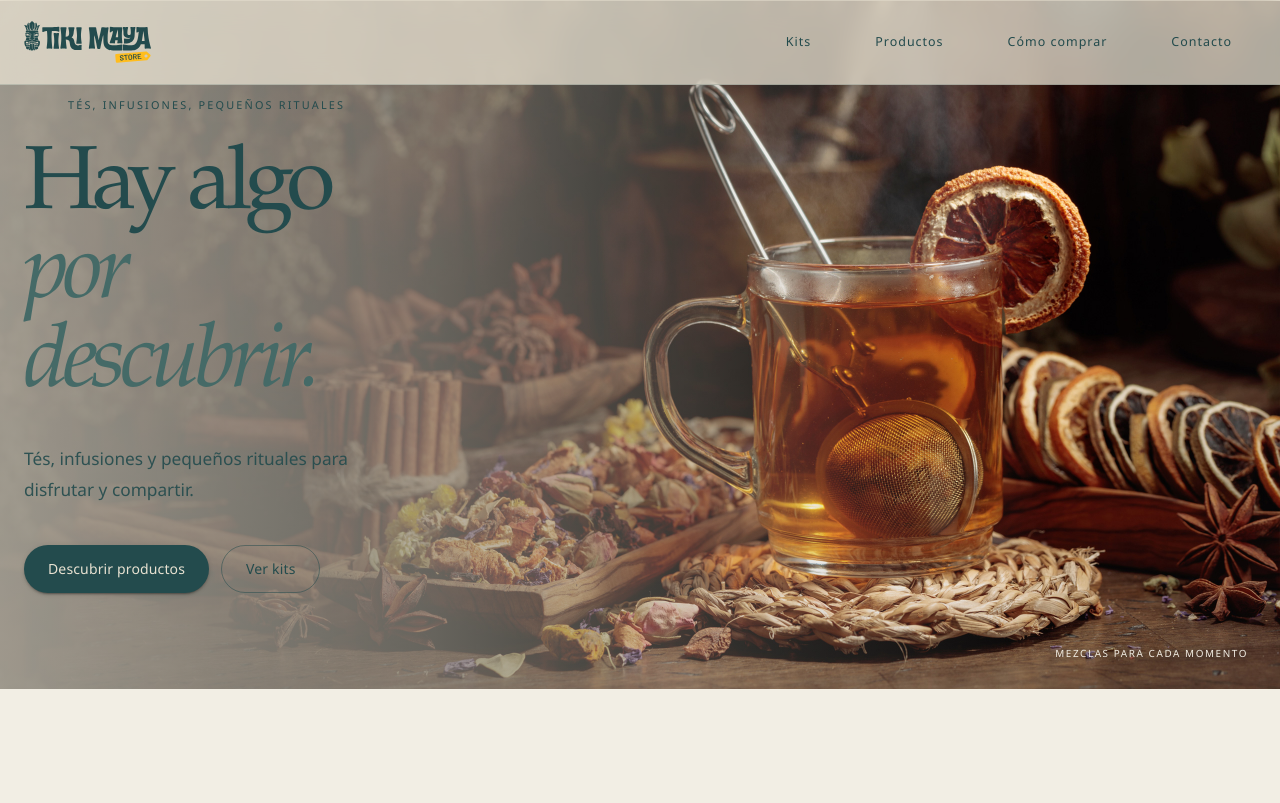
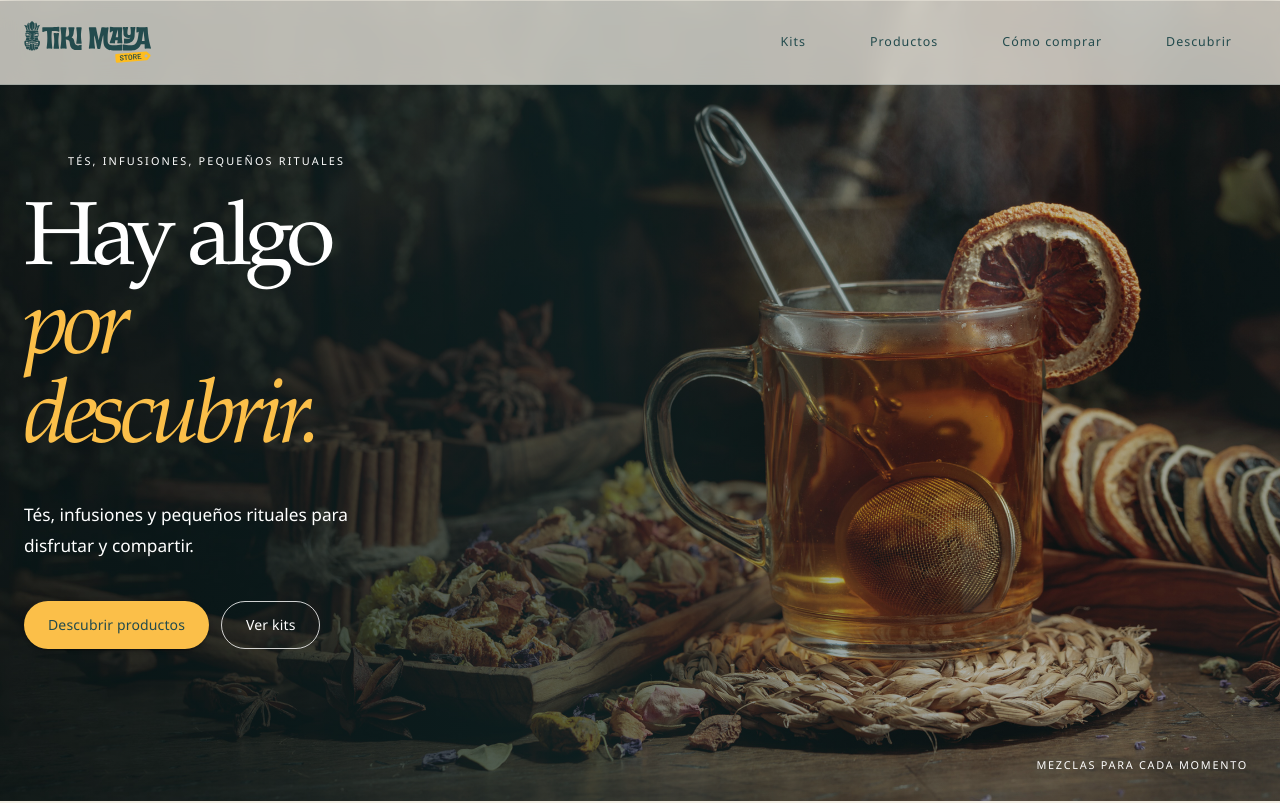
Before and after one commit to Rolandoxdev/tikiMayaStore, a React (Vite) app: page / in a window 1280 px wide. Shown: the top 803 px of the page. Built offline with nearby package versions, Linux system fonts and the light colour scheme.

Commit message:
refine landing page visual experience

```diff
--- a/src/components/layout/SiteHeader.tsx
+++ b/src/components/layout/SiteHeader.tsx
@@ -22,7 +22,7 @@ const navItems = [
   { label: 'Kits', href: '#kits' },
   { label: 'Productos', href: '#products' },
   { label: 'Cómo comprar', href: '#how-to-buy' },
-  { label: 'Contacto', href: '#social' },
+  { label: 'Descubrir', href: '#social' },
 ]
 
 export function SiteHeader() {
@@ -64,7 +64,7 @@ export function SiteHeader() {
       component="header"
       position="sticky"
       sx={(theme) => ({
-        backgroundColor: alpha(theme.palette.background.default, 0.75),
+        backgroundColor: alpha(theme.palette.secondary.light, 0.75),
         color: 'primary.main',
         boxShadow: 'none',
         borderBottom: '1px solid',
--- a/src/components/sections/HeroSection.tsx
+++ b/src/components/sections/HeroSection.tsx
@@ -13,10 +13,7 @@ export function HeroSection() {
         overflow: 'hidden',
         display: 'flex',
         alignItems: 'center',
-        minHeight: {
-          xs: 'min(820px, max(680px, 100svh))',
-          md: 'min(820px, max(680px, 86svh))',
-        },
+        minHeight: '100svh',
       }}
     >
       <Box
@@ -41,8 +38,8 @@ export function HeroSection() {
           inset: 0,
           zIndex: -1,
           background: {
-            xs: `linear-gradient(180deg, ${alpha(theme.palette.secondary.main, 0.62)} 0%, ${alpha(theme.palette.secondary.main, 0.48)} 42%, ${alpha(theme.palette.secondary.main, 0.1)} 76%, ${alpha(theme.palette.primary.dark, 0.14)} 100%)`,
-            md: `linear-gradient(90deg, ${alpha(theme.palette.secondary.main, 0.66)} 0%, ${alpha(theme.palette.secondary.main, 0.44)} 34%, ${alpha(theme.palette.secondary.main, 0.14)} 63%, transparent 82%)`,
+            xs: `linear-gradient(180deg, ${alpha(theme.palette.primary.dark, 0.74)} 0%, ${alpha(theme.palette.primary.dark, 0.72)} 100%)`,
+            md: `linear-gradient(90deg, ${alpha(theme.palette.primary.dark, 0.36)} 0%, ${alpha(theme.palette.primary.dark, 0.52)} 46%, ${alpha(theme.palette.primary.dark, 0.28)} 78%, ${alpha(theme.palette.primary.dark, 0.36)} 100%)`,
           },
         })}
       />
@@ -52,7 +49,7 @@ export function HeroSection() {
           <Typography
             component="p"
             sx={{
-              color: 'primary.main',
+              color: 'common.white',
               fontSize: '0.68rem',
               fontWeight: 500,
               letterSpacing: '0.2em',
@@ -65,7 +62,7 @@ export function HeroSection() {
                 content: '""',
                 width: 32,
                 height: 1,
-                backgroundColor: 'accent.dark',
+                backgroundColor: 'accent.main',
               },
             }}
           >
@@ -80,12 +77,12 @@ export function HeroSection() {
               fontWeight: 400,
               lineHeight: 0.98,
               letterSpacing: '-0.065em',
-              color: 'primary.main',
+              color: 'common.white',
               mb: { xs: 3, md: 4 },
               maxWidth: '9ch',
             }}
           >
-            Hay algo <Box component="span" sx={{ color: 'primary.light', fontStyle: 'italic' }}>por descubrir.</Box>
+            Hay algo <Box component="span" sx={{ color: 'accent.main', fontStyle: 'italic' }}>por descubrir.</Box>
           </Typography>
 
           <Typography
@@ -93,8 +90,7 @@ export function HeroSection() {
             sx={{
               fontSize: { xs: '1rem', md: '1.08rem' },
               lineHeight: 1.8,
-              color: 'primary.main',
-              opacity: 0.9,
+              color: 'common.white',
               mb: { xs: 4, md: 5 },
               maxWidth: '34ch',
             }}
@@ -103,11 +99,38 @@ export function HeroSection() {
           </Typography>
 
           <Box sx={{ display: 'flex', flexWrap: 'wrap', gap: 1.5 }}>
-            <Button component="a" href="#products" variant="contained" color="primary">
+            <Button
+              component="a"
+              href="#products"
+              variant="contained"
+              color="primary"
+              sx={{
+                backgroundColor: 'accent.main',
+                color: 'primary.main',
+                '&:hover': { backgroundColor: 'accent.dark' },
+                '&:focus-visible': { outline: '2px solid', outlineColor: 'common.white', outlineOffset: 3 },
+                '&:active': { backgroundColor: 'accent.dark' },
+              }}
+            >
               Descubrir productos
             </Button>
 
-            <Button component="a" href="#kits" variant="outlined" color="primary">
+            <Button
+              component="a"
+              href="#kits"
+              variant="outlined"
+              color="primary"
+              sx={(theme) => ({
+                color: 'common.white',
+                borderColor: alpha(theme.palette.common.white, 0.8),
+                '&:hover': {
+                  backgroundColor: alpha(theme.palette.primary.dark, 0.28),
+                  borderColor: 'common.white',
+                },
+                '&:focus-visible': { outline: '2px solid', outlineColor: 'common.white', outlineOffset: 3 },
+                '&:active': { backgroundColor: alpha(theme.palette.primary.dark, 0.44) },
+              })}
+            >
               Ver kits
             </Button>
           </Box>
@@ -121,10 +144,10 @@ export function HeroSection() {
           right: { xs: 20, md: 32 },
           bottom: { xs: 20, md: 28 },
           zIndex: 1,
-          fontSize: '0.62rem',
+          fontSize: '0.68rem',
           letterSpacing: '0.16em',
           textTransform: 'uppercase',
-          color: 'secondary.light',
+          color: 'common.white',
           textShadow: `0 1px 10px ${alpha(theme.palette.primary.dark, 0.5)}`,
         })}
       >
--- a/src/components/sections/IntroSection.tsx
+++ b/src/components/sections/IntroSection.tsx
@@ -86,7 +86,7 @@ export function IntroSection() {
 
             <Button
               component="a"
-              href="#products"
+              href="#kits"
               variant="text"
               color="primary"
               endIcon={<ArrowDownRight size={18} />}
--- a/src/components/sections/SocialSection.tsx
+++ b/src/components/sections/SocialSection.tsx
@@ -60,7 +60,7 @@ export function SocialSection() {
 
             <Box>
               <Typography component="p" sx={{ fontSize: { xs: '0.95rem', md: '1.02rem' }, lineHeight: 1.85, color: 'primary.main', opacity: 0.8, maxWidth: '48ch' }}>
-                Nuevas mezclas, preparaciones, kits y novedades de TikiMaya Store. Acompáñanos mientras seguimos descubriendo qué viene después.
+              Descubre accesorios para disfrutar tus infusiones, nuevas ideas para prepararlas y las novedades que llegan a TikiMaya Store. Síguenos en redes para descubrir lo que viene.
               </Typography>
             </Box>
           </Box>
@@ -131,7 +131,7 @@ export function SocialSection() {
               startIcon={<InstagramIcon size={18} />}
               endIcon={<ArrowUpRight size={15} />}
             >
-              Seguir en Instagram
+              Descubrir en Instagram
             </Button>
             <Button
               component="a"
@@ -144,7 +144,7 @@ export function SocialSection() {
               endIcon={<ArrowUpRight size={15} />}
               sx={{ borderBottom: '1px solid', borderColor: (theme) => alpha(theme.palette.primary.main, 0.4), borderRadius: 0, px: 1.5 }}
             >
-              Ver en Facebook
+              Seguir en Facebook
             </Button>
           </Box>
         </Box>
```
Also changed, not shown: src/assets/images/heroSection_TikiMayaStore.jpg.
